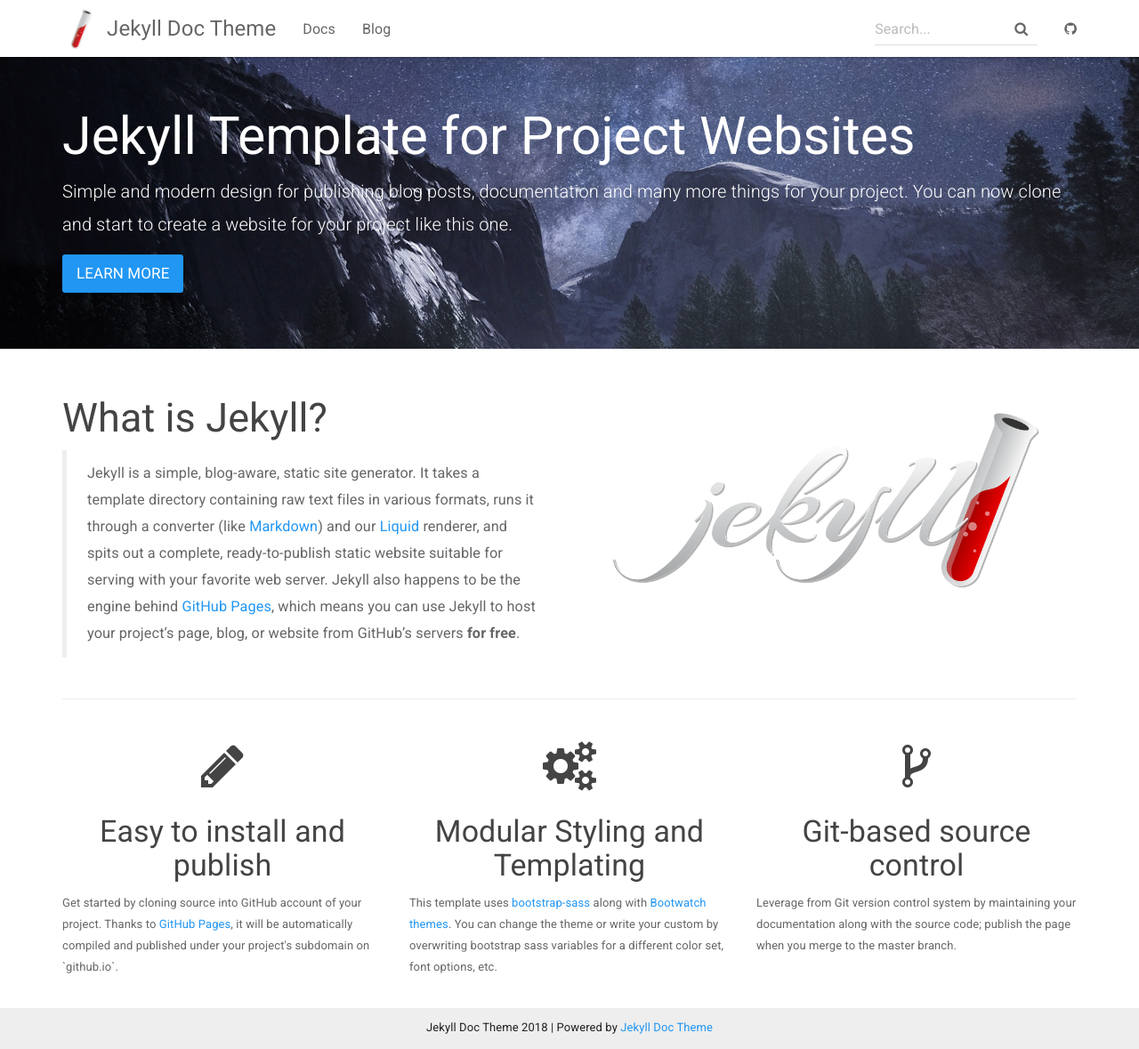
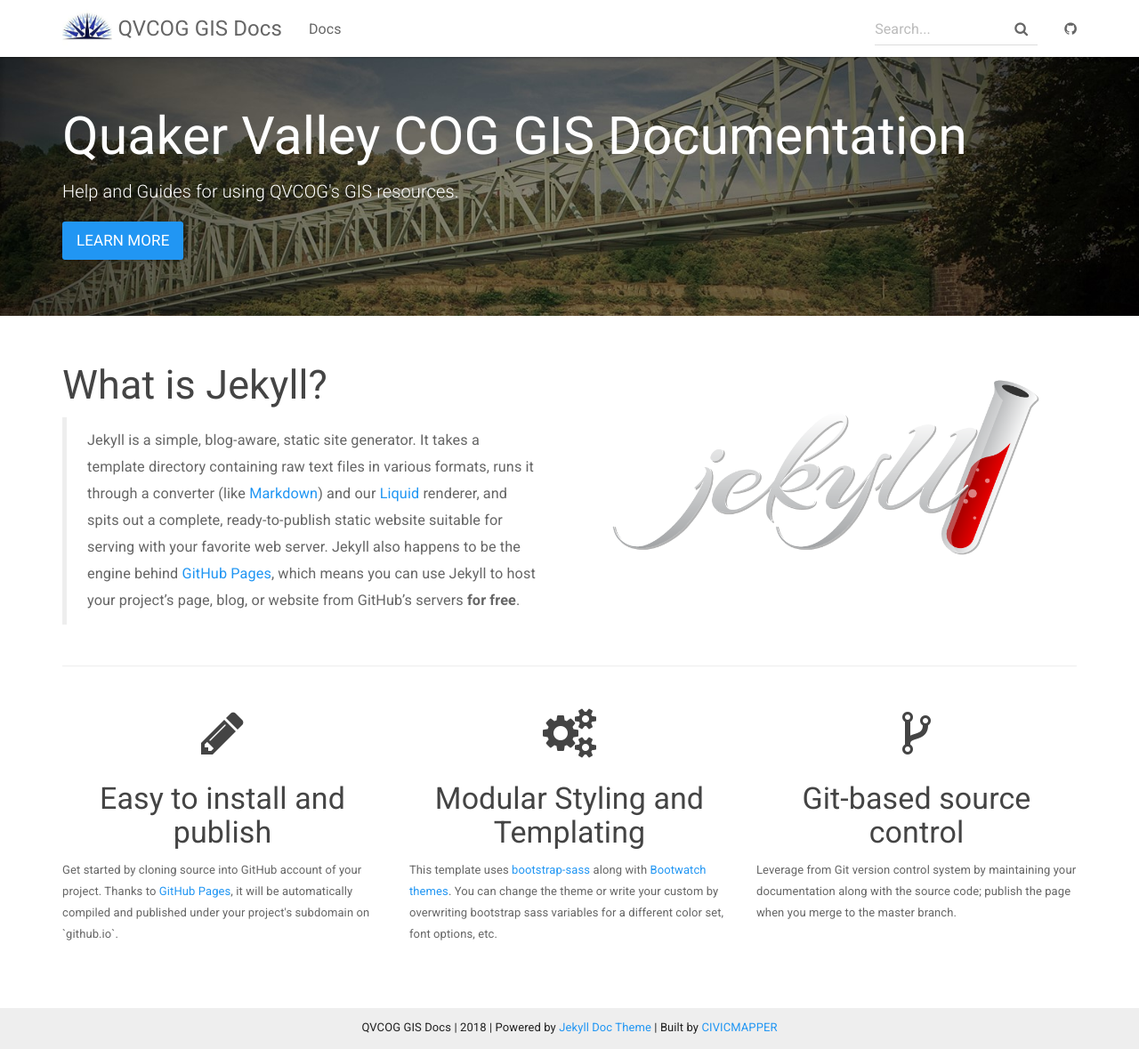
Before and after one commit to civicmapper/csc-docs, a Jekyll site: the page built from index.html, in a window 1280 px wide and 1179 px high. Shown: the whole window at 89% size. Built offline with Jekyll 4.4.1, drawn with Linux system fonts in a browser that asks for light colours; nearby versions of some CDN libraries.

Commit message:
config updates

```diff
--- a/_config.yml
+++ b/_config.yml
@@ -1,14 +1,17 @@
 # Site settings
-title: Jekyll Doc Theme
-email: your-email@domain.com
-description: >
-  Jekyll Template for Project Websites
-  providing documentation and blog post pages.
+title: QVCOG GIS Docs
+email: info@civicmapper.com
+description: Documentation for Quaker Valley Council of Governments web GIS resources and workflows.
+url: https://civicmapper.github.io/qvcog-docs # the base hostname & protocol for your site
+git_address: https://github.com/civicmapper/qvcog-docs
+git_edit_address: https://github.com/civicmapper/qvcog-docs/tree/master
 
-baseurl: "/jekyll-doc-theme" # the subpath of your site, e.g. /blog/
-url: https://aksakalli.github.io/jekyll-doc-theme # the base hostname & protocol for your site
-git_address: https://github.com/aksakalli/jekyll-doc-theme
-git_edit_address: https://github.com/aksakalli/jekyll-doc-theme/blob/gh-pages
+# paths
+baseurl: "/qvcog-docs/"
+img_folder: "/qvcog-docs/img/"
+
+# common assets
+client_logo_nav: qvcog-logo.jpeg
 
 # theme options from https://bootswatch.com/
 # comment out this to use default Bootstrap
@@ -29,7 +32,7 @@
   - .idea/
   - .gitignore
   - README.md
-timezone: Europe/Berlin
+timezone: America/New_York
 defaults:
 - scope:
     path: _posts
@@ -53,4 +56,4 @@
     output: true
   posts:
     permalink: /blog/:year/:month/:day/:title/
-    output: true
+    output: false
--- /dev/null
+++ b/_data/frontpage.yml
@@ -0,0 +1,2 @@
+jumbotron_title: Quaker Valley COG GIS Documentation
+jumbotron_subtitle: Help and Guides for using QVCOG's GIS resources.
--- a/_includes/footer.html
+++ b/_includes/footer.html
@@ -2,8 +2,9 @@
     <div class="container">
 
         <p class="text-center">
-            {{ site.title }} {{ site.time | date: '%Y' }} |
-            Powered by <a href="https://github.com/aksakalli/jekyll-doc-theme">Jekyll Doc Theme</a>
+            {{ site.title }} | {{ site.time | date: '%Y' }} |
+            Powered by <a href="https://github.com/aksakalli/jekyll-doc-theme">Jekyll Doc Theme</a> |
+            Built by <a href="https://www.civicmapper.com">CIVICMAPPER</a>
         </p>
         <!-- <p class="text-muted">Place sticky footer content here.</p> -->
     </div>
--- a/_includes/topnav.html
+++ b/_includes/topnav.html
@@ -7,14 +7,14 @@
         <span class="icon-bar"></span>
         <span class="icon-bar"></span>
       </button>
-            <a class="navbar-brand" href="{{ site.baseurl }}/">
-                <span><img src="{{site.baseurl}}/img/logonav.png"></span> {{ site.title }}
+            <a class="navbar-brand" href="{{ site.baseurl }}">
+                <span><img src="{{site.img_folder}}logonav.jpeg"></span> {{ site.title }}
             </a>
         </div>
         <div id="navbar" class="collapse navbar-collapse">
             <ul class="nav navbar-nav">
-                <li {% if page.sectionid=='docs' %} class="active" {% endif %}><a href="{{ "/docs/home/" | prepend: site.baseurl }}">Docs</a></li>
-                <li {% if page.sectionid=='blog' %} class="active" {% endif %}><a href="{{ site.posts.first.url | prepend: site.baseurl }}">Blog</a></li>
+                <li {% if page.sectionid=='docs' %} class="active" {% endif %}><a href="{{ "docs/home/" | prepend: site.baseurl }}">Docs</a></li>
+                <!-- <li {% if page.sectionid=='blog' %} class="active" {% endif %}><a href="{{ site.posts.first.url | prepend: site.baseurl }}">Blog</a></li> -->
             </ul>
             <div class="navbar-right">
                 <form class="navbar-form navbar-left">
--- a/index.html
+++ b/index.html
@@ -4,9 +4,8 @@
 
 <div class="header-container jumbotron">
     <div class="container">
-        <h1>Jekyll Template for Project Websites</h1>
-        <p>Simple and modern design for publishing blog posts, documentation and many more things for your project.
-          You can now clone and start to create a website for your project like this one.</p>
+        <h1>{{site.data.frontpage.jumbotron_title}}</h1>
+        <p>{{site.data.frontpage.jumbotron_subtitle}}</p>
         <p><a class="btn btn-primary btn-lg" href="{{ "/docs/home/" | prepend: site.baseurl }}" role="button">Learn more</a></p>
     </div>
 </div>
```
Also changed, not shown: img/bg.jpg, img/logonav.jpeg (added), img/qvcog-logo.jpeg (added).
